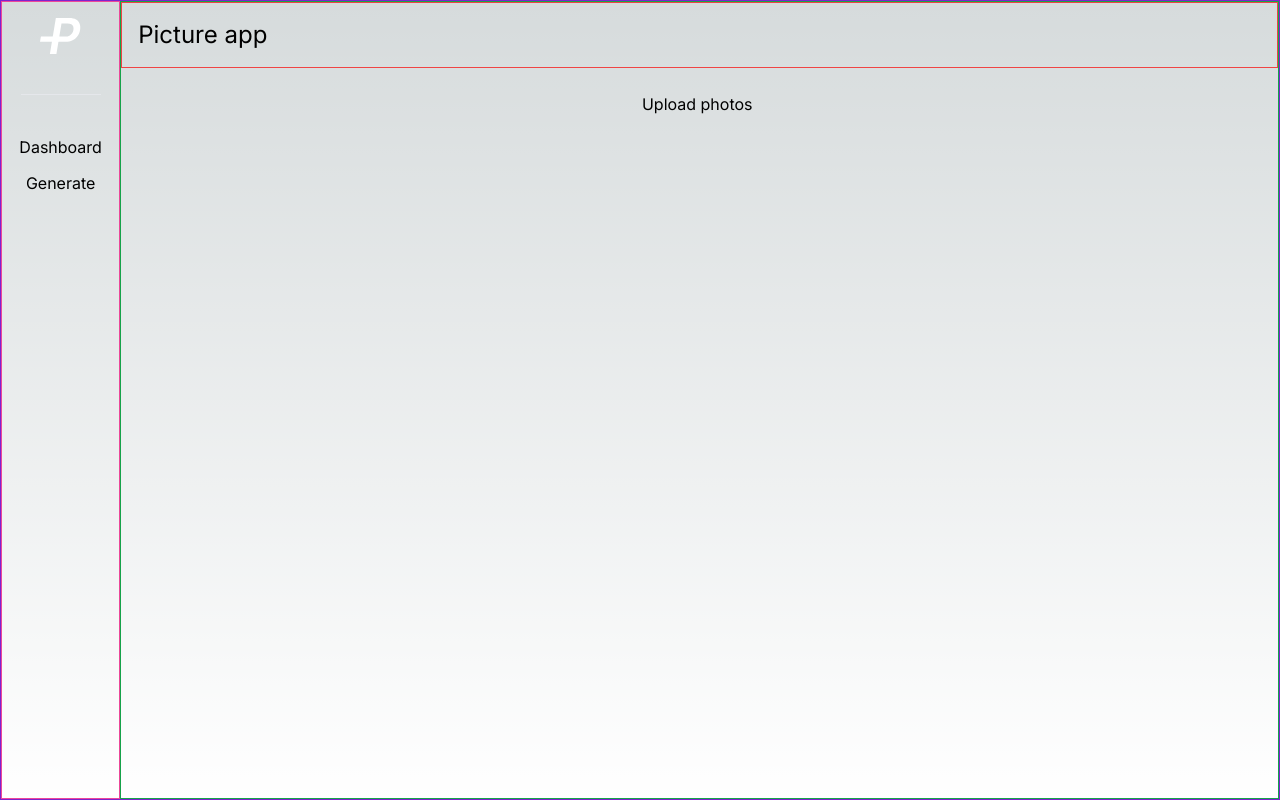
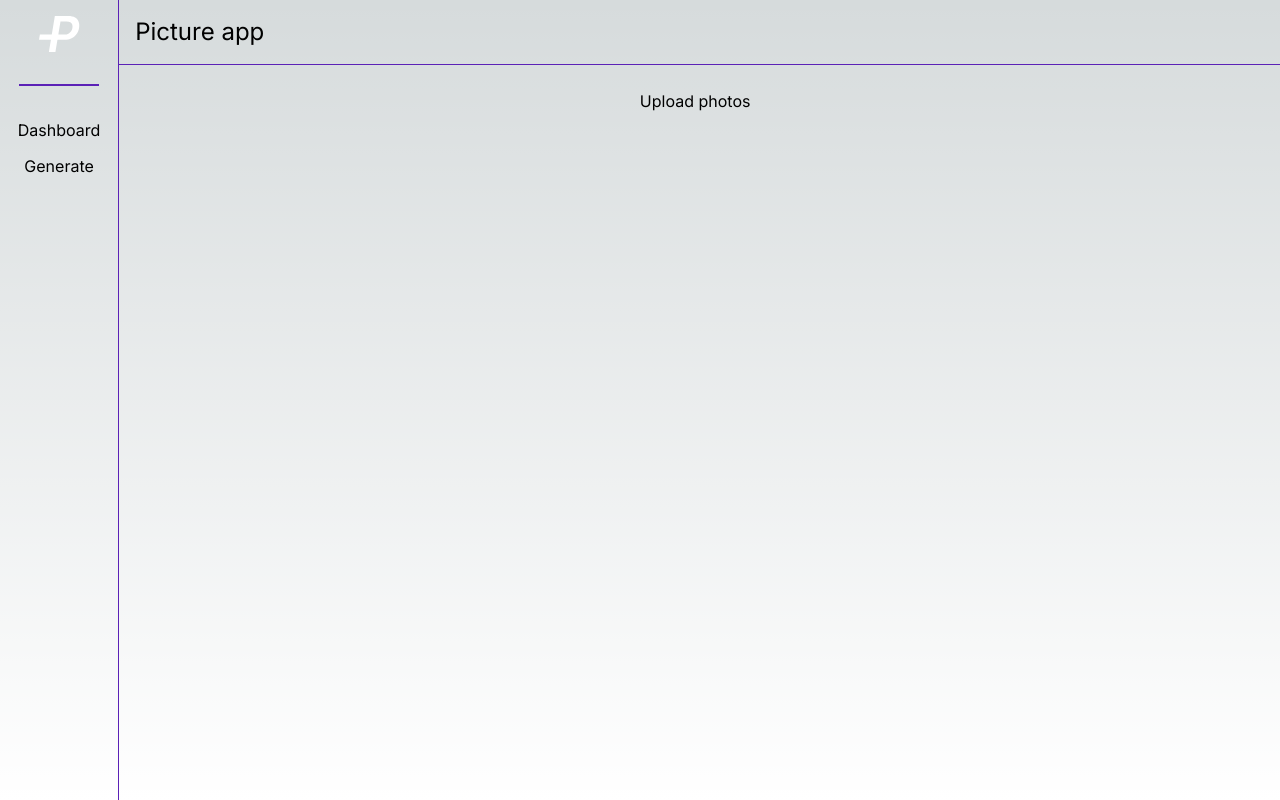
Before and after one commit to ronbarrantes/portraits, a Next.js app: page / in a window 1280 px wide. Built offline with nearby package versions, Linux system fonts and the light colour scheme.

Commit message:
Tweak layout

```diff
--- a/src/components/layouts.tsx
+++ b/src/components/layouts.tsx
@@ -13,10 +13,12 @@ interface PageLayoutProps {
 
 const MainNav = () => {
   return (
-    <nav className="flex flex-col items-center w-32 p-4 border border-pink-500 min-w-20">
+    <nav className="flex flex-col items-center w-32 p-4 border-r min-w-20 border-violet-800">
       <Link href="/" aria-label="Portrait app logo">
-      <Logo className='m-auto border-red-500' />
-      <hr className='flex w-20 my-10'/>
+      <Logo className='m-auto' />
+      <hr className='flex w-20 h-0.5 my-8 border-0 bg-violet-800 '/>
+      {/* <hr className="w-64 h-1 my-8 bg-red-200 dark:bg-red-700" /> */}
+
       </Link>
       <MainNavBar navItems={mainNavItems} />
     </nav>
@@ -25,10 +27,10 @@ const MainNav = () => {
 
 export const PageLayout = ({ title, children }: PageLayoutProps) => {
   return (
-    <div className="flex min-h-screen border border-purple-700">
+    <div className="flex min-h-screen">
       <MainNav />
-      <div className='w-full border border-green-600'>
-        <header className="flex items-center justify-between w-full p-4 mb-5 border border-red-500">
+      <div className='w-full'>
+        <header className="flex items-center justify-between w-full p-4 mb-5 border-b border-violet-800">
           <h1 className="text-2xl">{title}</h1>
           <UserButton
             appearance={{
```
